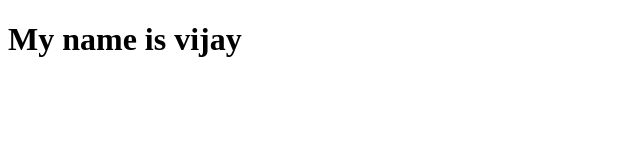
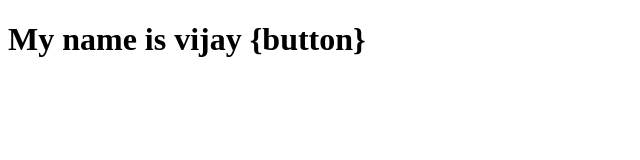
Before and after one commit to vijayraj9759/localrepo, a plain HTML site: page index.html in a window 1280 px wide. Shown: the whole page, without its empty margins (0-640 px from the left). Drawn offline with Linux system fonts and the light colour scheme.

Commit message:
for merge

```diff
--- a/index.html
+++ b/index.html
@@ -6,6 +6,6 @@
     <title>Document</title>
 </head>
 <body>
-    <h1>My name is vijay </h1>
+    <h1>My name is vijay {button}</h1>
 </body>
 </html>
```
